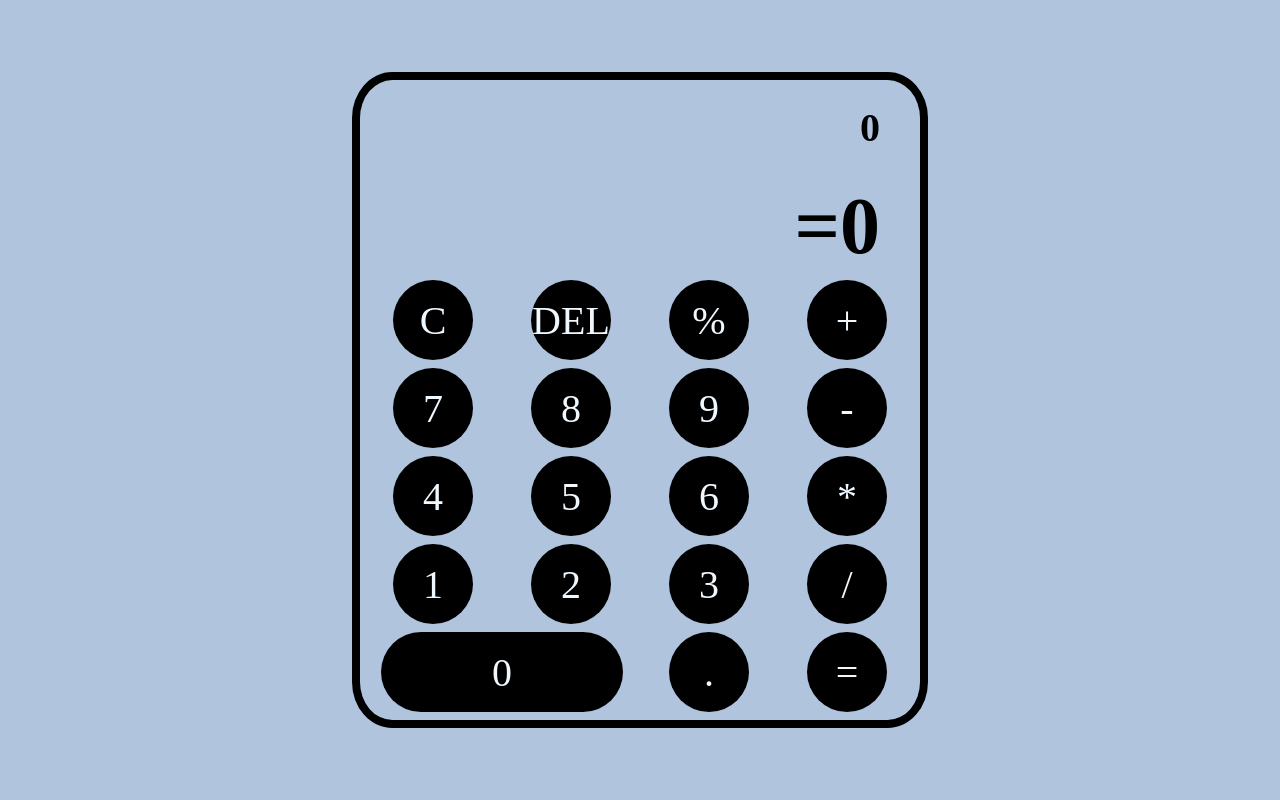
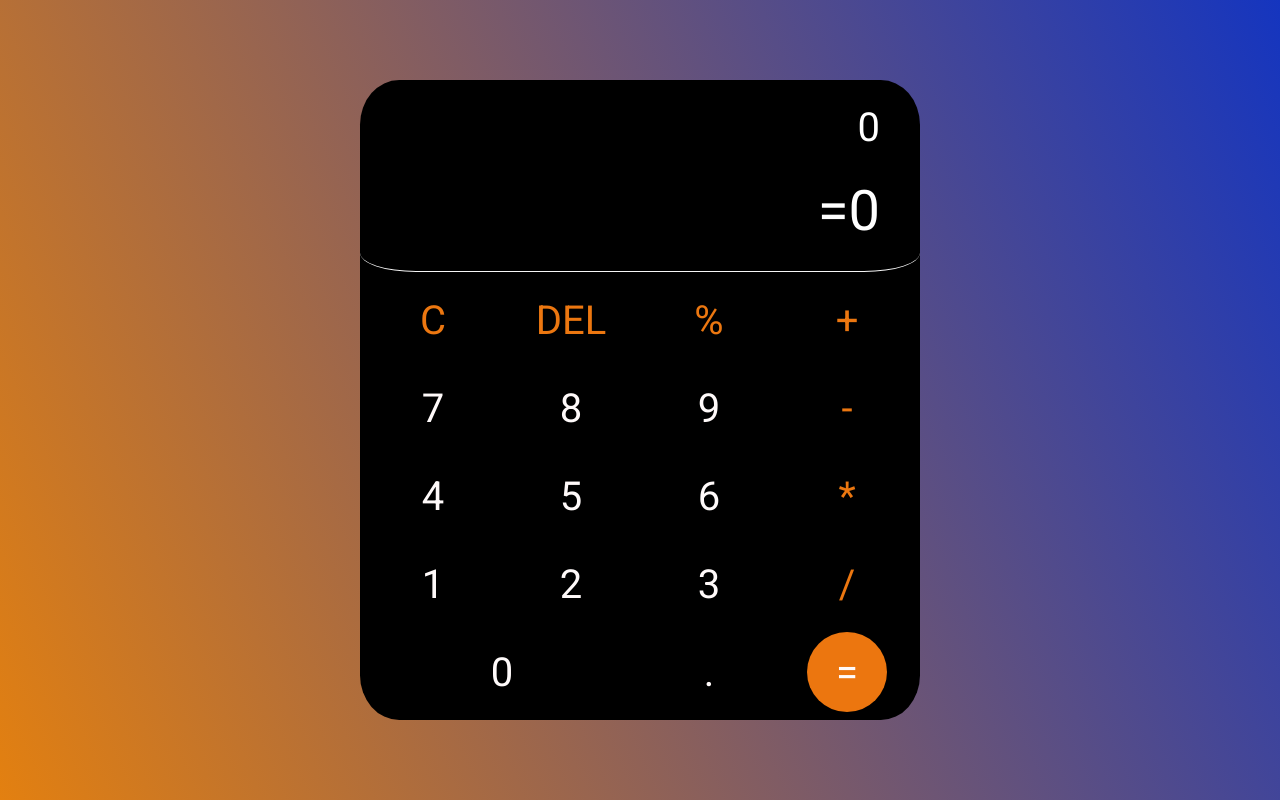
Before and after one commit to SnowCrew/Test-calculator, a plain HTML site: page index.html in a window 1280 px wide. Drawn offline with Linux system fonts and the light colour scheme.

Commit message:
Redisign to analog of android calc, font family, animations and background

```diff
--- a/index.css
+++ b/index.css
@@ -1,7 +1,7 @@
 body {
   margin: 0;
   padding: 0;
-  background-color: lightsteelblue;
+  background: linear-gradient(66deg, #e38010, #1535bf);
 }
 .container {
   display: flex;
@@ -9,11 +9,14 @@ body {
   width: auto;
   align-items: center;
   justify-content: center;
+  font-family: "Roboto", sans-serif;
 }
 .calc {
   height: 80vh;
   width: 70vh;
-  border: 1vh solid black;
+
+  background-color: black;
+
   border-radius: 7%;
   display: grid;
   grid-template-rows: 1fr 2fr;
@@ -21,27 +24,33 @@ body {
 .calc-display {
   display: grid;
   justify-content: end;
-  align-items: flex-end;
   grid-template-rows: auto 1fr;
 
   border-radius: 10%;
-  /* padding: 1vh; */
+  border-bottom: 1px whitesmoke solid;
+
   padding-right: 5vh;
+
+  color: white;
 }
 .display {
   display: flex;
   justify-content: end;
   align-items: center;
-  font-weight: bold;
 }
 .display-stored-calc {
   font-size: 5vh;
   margin-top: 3vh;
+
   overflow: hidden;
+
+  -moz-user-select: none;
+  -khtml-user-select: none;
+  -webkit-user-select: none;
+  user-select: none;
 }
 .display-result {
-  font-size: 10vh;
-  overflow: hidden;
+  font-size: 7vh;
 }
 .calc-operations {
   display: grid;
@@ -54,13 +63,15 @@ body {
     "zero zero point result";
   justify-items: center;
   grid-gap: 1vh;
+
   margin: 1vh;
+
+  -moz-user-select: none;
+  -khtml-user-select: none;
+  -webkit-user-select: none;
+  user-select: none;
 }
-.btn.zero {
-  grid-area: zero;
-  width: 90%;
-  border-radius: 10vh;
-}
+
 .btn {
   display: flex;
   justify-content: center;
@@ -74,5 +85,46 @@ body {
   border-radius: 100%;
 
   background-color: black;
-  color: aliceblue;
+  color: snow;
+
+  transition: all ease 0.2s;
 }
+.math-oper,
+.clear-oper,
+.secondary-math-oper {
+  color: rgba(253, 127, 17, 0.934);
+}
+.btn.zero {
+  grid-area: zero;
+  width: 90%;
+  border-radius: 10vh;
+}
+.btn.result {
+  background-color: rgba(253, 127, 17, 0.934);
+}
+
+.math-oper:hover,
+.clear-oper:hover,
+.secondary-math-oper:hover,
+.digits:hover {
+  background-color: rgba(141, 140, 140, 0.272);
+}
+
+.math-oper:active,
+.clear-oper:active,
+.secondary-math-oper:active,
+.digits:active {
+  background-color: rgba(141, 155, 159, 0.621);
+  transform: scale(0.8);
+}
+
+.btn.result:hover {
+  -webkit-transform: scale(0.9);
+  -ms-transform: scale(0.9);
+  transform: scale(0.9);
+}
+.btn.result:active {
+  font-size: xx-large;
+  background-color: rgba(253, 96, 17, 0.934);
+  transform: scale(1.1);
+}
--- a/index.html
+++ b/index.html
@@ -5,6 +5,12 @@
     <meta http-equiv="X-UA-Compatible" content="IE=edge" />
     <meta name="viewport" content="width=device-width, initial-scale=1.0" />
     <link rel="stylesheet" href="./index.css" type="text/css" />
+    <link rel="preconnect" href="https://fonts.googleapis.com" />
+    <link rel="preconnect" href="https://fonts.gstatic.com" crossorigin />
+    <link
+      href="https://fonts.googleapis.com/css2?family=Roboto&display=swap"
+      rel="stylesheet"
+    />
     <title>Calculator</title>
   </head>
   <body>
```
